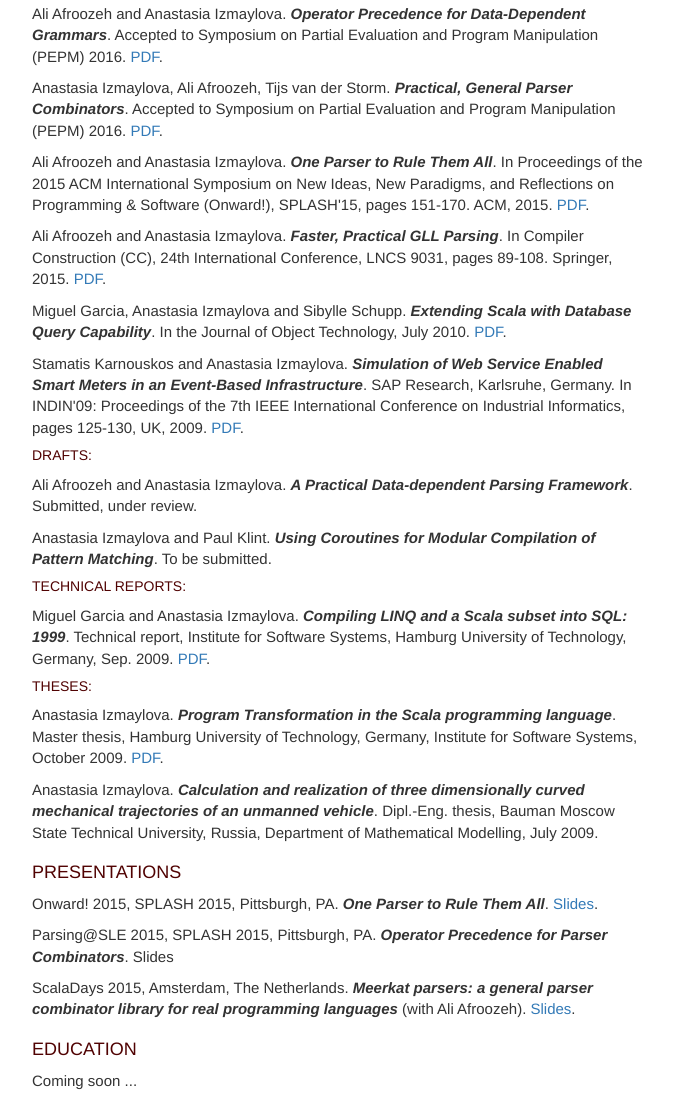
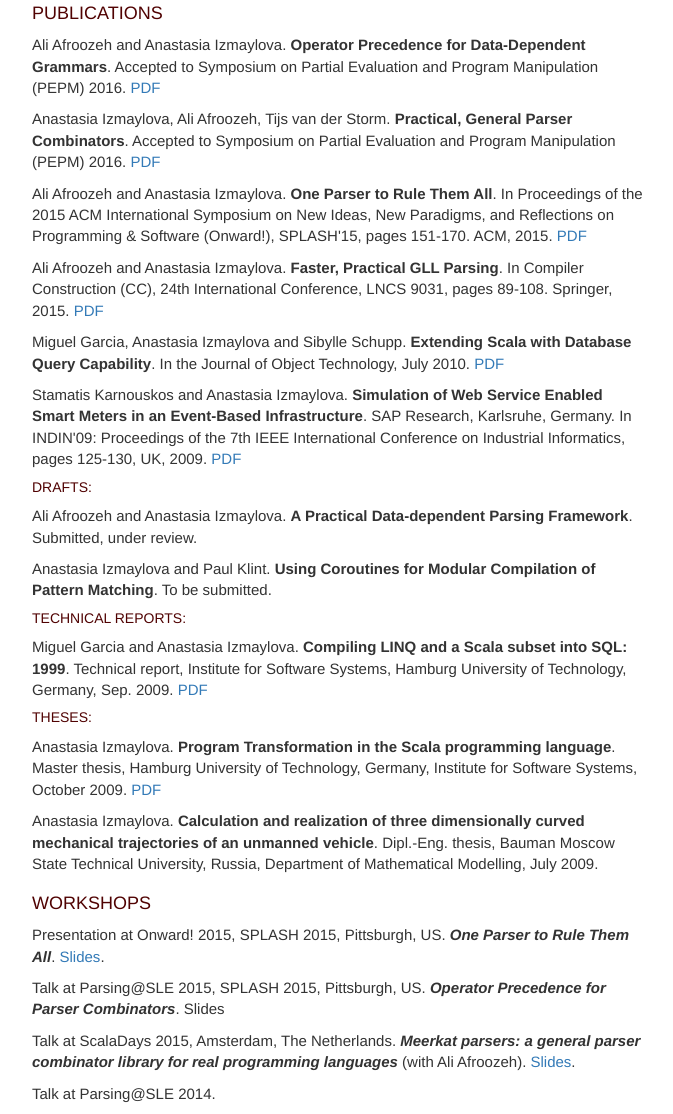
Before and after one commit to Anastassija/Anastassija.github.io, a plain HTML site: page _site/index.html in a window 1280 px wide. Shown: the part 1344-2458 px from the top of the page, without its empty margins (365-1038 px from the left). Before the commit the page ends 2435 px from the top, so only its background shows below. Drawn offline with nearby package versions, Linux system fonts and the light colour scheme.

Commit message:
Minor refinements.

```diff
--- a/_site/index.html
+++ b/_site/index.html
@@ -37,16 +37,16 @@
       <li><a href="#GENERAL">GENERAL</a></li>
       <li><a href="#RESEARCH">RESEARCH</a></li>
       <li><a href="#PUBLICATIONS">PUBLICATIONS</a></li>
-      <li><a href="#PRESENTATIONS">PRESENTATIONS</a></li>
-      <li><a href="#EDUCATION">EDUCATION</a></li>
+      <li><a href="#WORKSHOPS">WORKSHOPS</a></li>
     </ul>
   </nav>
   <div class="col-xs-9">
     <section id="GENERAL" class="group">
       <h3 class="text-center">Anastasia Izmaylova</h3>
       <p class="text-center"><img src="images/picdig.png" style="width:155px;height:155px;"></p>
-      <p class="text-center"> I am currently a PhD student at Centrum Wiskunde & Informatica (CWI), <br>
-      located at Science Park 123, 1098 XG, Amsterdam, The Netherlands</p>
+      <p class="text-center"> I am currently a PhD student at Centrum Wiskunde & Informatica (CWI), located at <br>
+      Science Park 123, 1098 XG, Amsterdam, The Netherlands</p>
+      <p>You can find my complete CV <a href="">here</a>.</p>
     </section>
     <section id="RESEARCH" class="group">
       <h4 style="color:#500202;">RESEARCH</h4>
@@ -65,32 +65,29 @@
     </section>
     <section id="PUBLICATIONS" class="group">
      <h4 style="color:#500202;">PUBLICATIONS</h4>
-<p>Ali Afroozeh and Anastasia Izmaylova. <b><i>Operator Precedence for Data-Dependent Grammars</i></b>. Accepted to Symposium on Partial Evaluation and Program Manipulation (PEPM) 2016. <a href="">PDF</a>.</p>
-<p>Anastasia Izmaylova, Ali Afroozeh, Tijs van der Storm. <b><i>Practical, General Parser Combinators</i></b>. Accepted to Symposium on Partial Evaluation and Program Manipulation (PEPM) 2016. <a href="">PDF</a>.</p>
-<p>Ali Afroozeh and Anastasia Izmaylova. <b><i>One Parser to Rule Them All</i></b>. In Proceedings of the 2015 ACM International Symposium on New Ideas, New Paradigms, and Reflections on Programming & Software (Onward!), SPLASH'15, pages 151-170. ACM, 2015. <a href="">PDF</a>. </p>
-<p>Ali Afroozeh and Anastasia Izmaylova. <b><i>Faster, Practical GLL Parsing</i></b>. In Compiler Construction (CC), 24th International Conference, LNCS 9031, pages 89-108. Springer, 2015. <a href="">PDF</a>.</p>
-<p>Miguel Garcia, Anastasia Izmaylova and Sibylle Schupp. <b><i>Extending Scala with Database Query Capability</i></b>. In the Journal of Object Technology, July 2010. <a href="">PDF</a>.</p>
-<p>Stamatis Karnouskos and Anastasia Izmaylova. <b><i>Simulation of Web Service Enabled Smart Meters in an Event-Based Infrastructure</i></b>. SAP Research, Karlsruhe, Germany. In INDIN'09: Proceedings of the 7th IEEE International Conference on Industrial Informatics, pages 125-130, UK, 2009. <a href="">PDF</a>.</p>
+<p>Ali Afroozeh and Anastasia Izmaylova. <b>Operator Precedence for Data-Dependent Grammars</b>. Accepted to Symposium on Partial Evaluation and Program Manipulation (PEPM) 2016. <a href="">PDF</a></p>
+<p>Anastasia Izmaylova, Ali Afroozeh, Tijs van der Storm. <b>Practical, General Parser Combinators</b>. Accepted to Symposium on Partial Evaluation and Program Manipulation (PEPM) 2016. <a href="">PDF</a></p>
+<p>Ali Afroozeh and Anastasia Izmaylova. <b>One Parser to Rule Them All</b>. In Proceedings of the 2015 ACM International Symposium on New Ideas, New Paradigms, and Reflections on Programming & Software (Onward!), SPLASH'15, pages 151-170. ACM, 2015. <a href="">PDF</a></p>
+<p>Ali Afroozeh and Anastasia Izmaylova. <b>Faster, Practical GLL Parsing</b>. In Compiler Construction (CC), 24th International Conference, LNCS 9031, pages 89-108. Springer, 2015. <a href="">PDF</a></p>
+<p>Miguel Garcia, Anastasia Izmaylova and Sibylle Schupp. <b>Extending Scala with Database Query Capability</b>. In the Journal of Object Technology, July 2010. <a href="">PDF</a></p>
+<p>Stamatis Karnouskos and Anastasia Izmaylova. <b>Simulation of Web Service Enabled Smart Meters in an Event-Based Infrastructure</b>. SAP Research, Karlsruhe, Germany. In INDIN'09: Proceedings of the 7th IEEE International Conference on Industrial Informatics, pages 125-130, UK, 2009. <a href="">PDF</a></p>
 <h5 style="color:#500202;">DRAFTS:</h5>
-<p>Ali Afroozeh and Anastasia Izmaylova. <b><i>A Practical Data-dependent Parsing Framework</i></b>. Submitted, under review.
-<p>Anastasia Izmaylova and Paul Klint. <b><i>Using Coroutines for Modular Compilation of Pattern Matching</i></b>. To be submitted.</p>
+<p>Ali Afroozeh and Anastasia Izmaylova. <b>A Practical Data-dependent Parsing Framework</b>. Submitted, under review.
+<p>Anastasia Izmaylova and Paul Klint. <b>Using Coroutines for Modular Compilation of Pattern Matching</b>. To be submitted.</p>
 <h5 style="color:#500202;">TECHNICAL REPORTS:</h5>
-<p>Miguel Garcia and Anastasia Izmaylova. <b><i>Compiling LINQ and a Scala subset into SQL: 1999</i></b>. Technical report, Institute for Software Systems, Hamburg University of Technology, Germany, Sep. 2009. <a href="">PDF</a>.</p>
+<p>Miguel Garcia and Anastasia Izmaylova. <b>Compiling LINQ and a Scala subset into SQL: 1999</b>. Technical report, Institute for Software Systems, Hamburg University of Technology, Germany, Sep. 2009. <a href="">PDF</a></p>
 <h5 style="color:#500202;">THESES:</h5>
-<p>Anastasia Izmaylova. <b><i>Program Transformation in the Scala programming language</i></b>. Master thesis, Hamburg University of Technology, Germany, Institute for Software Systems, October 2009. <a href="">PDF</a>.</p>
-<p>Anastasia Izmaylova. <b><i>Calculation and realization of three dimensionally curved mechanical trajectories of an unmanned vehicle</i></b>. Dipl.-Eng. thesis, Bauman Moscow State Technical University, Russia, Department of Mathematical Modelling, July 2009.</p>
+<p>Anastasia Izmaylova. <b>Program Transformation in the Scala programming language</b>. Master thesis, Hamburg University of Technology, Germany, Institute for Software Systems, October 2009. <a href="">PDF</a></p>
+<p>Anastasia Izmaylova. <b>Calculation and realization of three dimensionally curved mechanical trajectories of an unmanned vehicle</b>. Dipl.-Eng. thesis, Bauman Moscow State Technical University, Russia, Department of Mathematical Modelling, July 2009.</p>
 
 
     </section>
-    <section id="PRESENTATIONS" class="group">
-      <h4 style="color:#500202;">PRESENTATIONS</h4>
-      <p>Onward! 2015, SPLASH 2015, Pittsburgh, PA. <b><i>One Parser to Rule Them All</i></b>. <a href="https://speakerdeck.com/anastassija/one-parser-to-rule-them-all">Slides</a>. </p>
-<p>Parsing@SLE 2015, SPLASH 2015, Pittsburgh, PA. <b><i>Operator Precedence for Parser Combinators</i></b>. Slides</p>
-<p>ScalaDays 2015, Amsterdam, The Netherlands. <b><i>Meerkat parsers: a general parser combinator library for real programming languages</i></b> (with Ali Afroozeh). <a href="https://speakerdeck.com/anastassija/meerkat-parsers-a-general-parser-combinator-library-for-real-programming-languages">Slides</a>. </p>
-    </section>
-    <section id="EDUCATION" class="group">
-      <h4 style="color:#500202;">EDUCATION</h4>
-      Coming soon ...
+    <section id="WORKSHOPS" class="group">
+      <h4 style="color:#500202;">WORKSHOPS</h4>
+      <p>Presentation at Onward! 2015, SPLASH 2015, Pittsburgh, US. <b><i>One Parser to Rule Them All</i></b>. <a href="https://speakerdeck.com/anastassija/one-parser-to-rule-them-all">Slides</a>. </p>
+<p>Talk at Parsing@SLE 2015, SPLASH 2015, Pittsburgh, US. <b><i>Operator Precedence for Parser Combinators</i></b>. Slides</p>
+<p>Talk at ScalaDays 2015, Amsterdam, The Netherlands. <b><i>Meerkat parsers: a general parser combinator library for real programming languages</i></b> (with Ali Afroozeh). <a href="https://speakerdeck.com/anastassija/meerkat-parsers-a-general-parser-combinator-library-for-real-programming-languages">Slides</a>. </p>
+<p>Talk at Parsing@SLE 2014.</p>
     </section>
   </div>
 </div>
```
Also changed, not shown: _includes/common.html (+6 -10 lines), _includes/presentations.html (+4 -3 lines), _includes/publications.html (+11 -11 lines).
